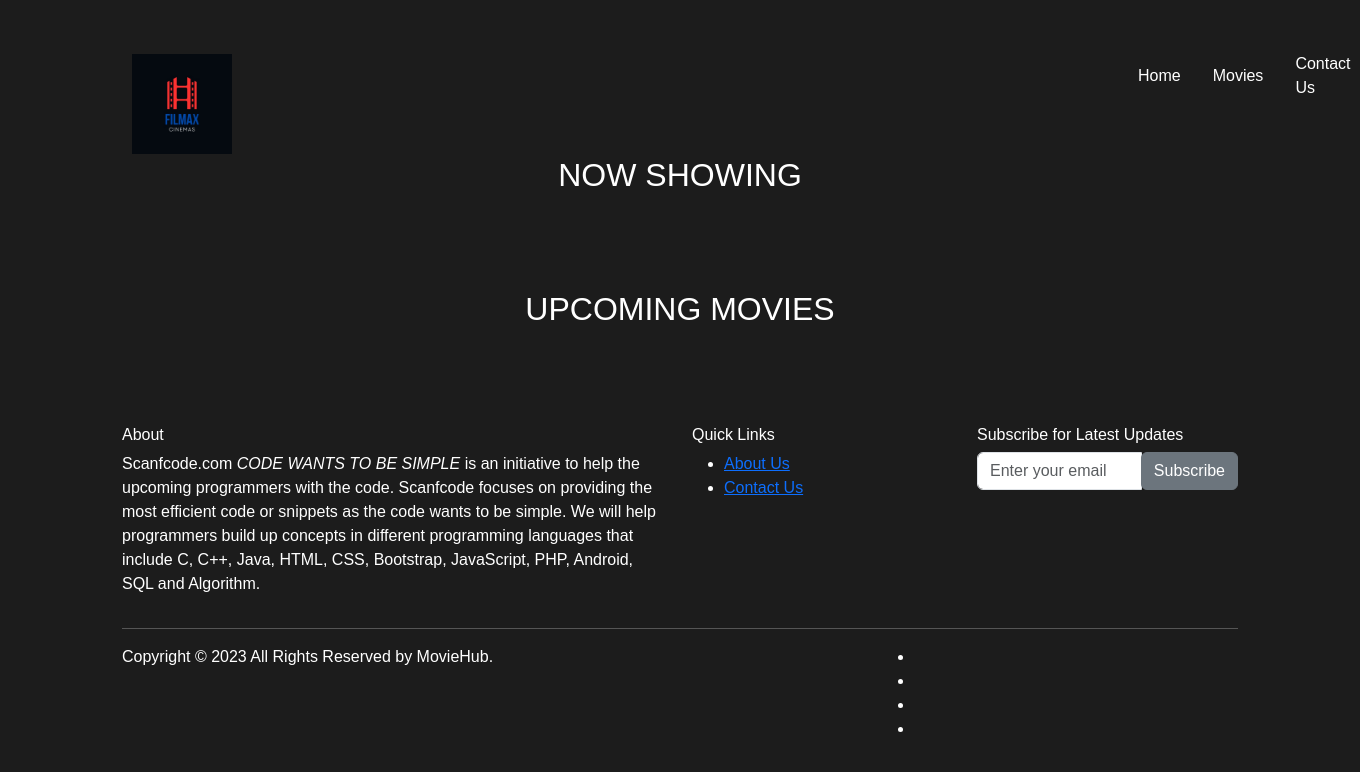
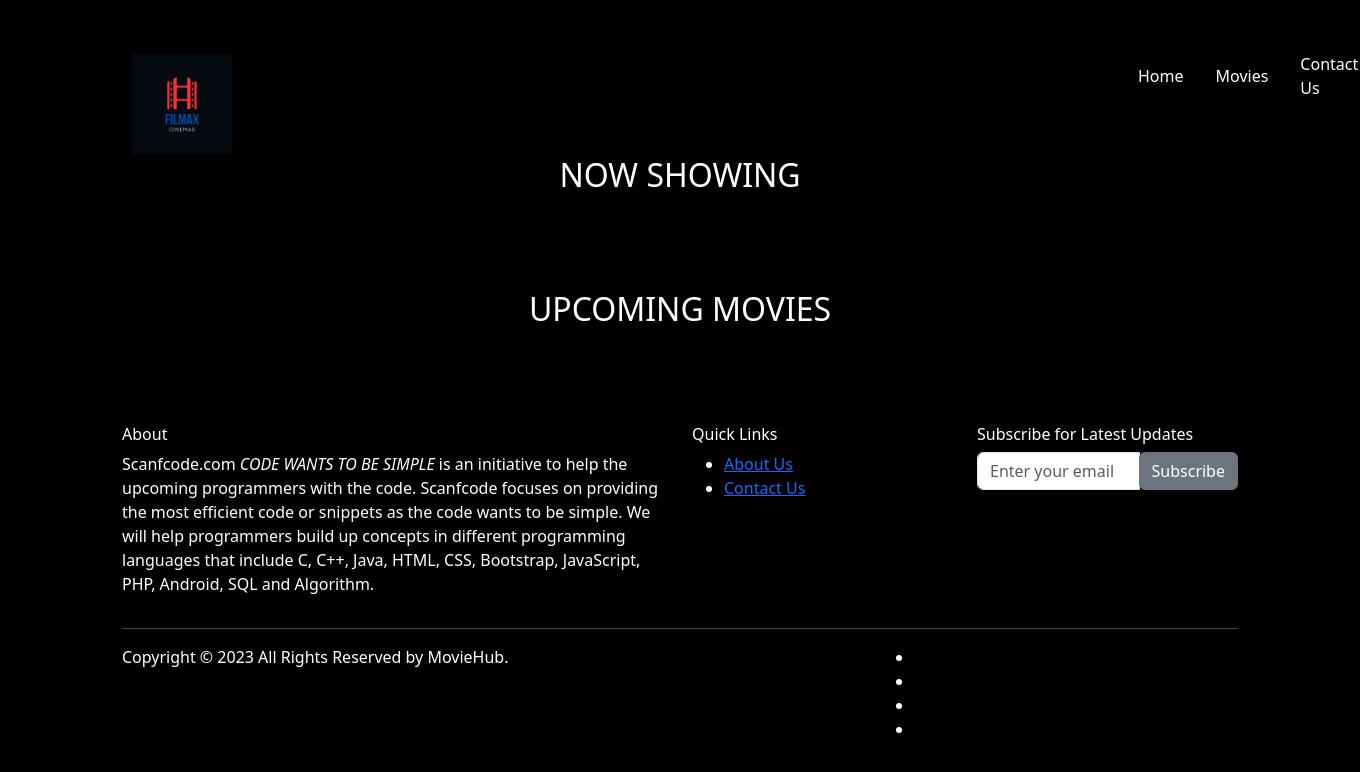
Before and after one commit to AmaNavinna/BAD, a Django app: template mysite/main/templates/main/index.html in a window 1360 px wide. Shown: the top 772 px of the page. Run offline with Django 4.2, Linux system fonts and the light colour scheme; the template is opened without the code that fills it, so the values that code supplies are empty.

Commit message:
Update index by styling body.html

```diff
--- a/mysite/main/templates/main/index.html
+++ b/mysite/main/templates/main/index.html
@@ -11,11 +11,8 @@
         integrity="sha384-T3c6CoIi6uLrA9TneNEoa7RxnatzjcDSCmG1MXxSR1GAsXEV/Dwwykc2MPK8M2HN" crossorigin="anonymous">
 
     <style>body {
-        background-color: #1c1c1c;
+        background-color: black;
         color: #fff;
-        font-family: 'Arial', sans-serif;
-        margin: 0;
-        padding: 0;
     }
 
     header {
```
